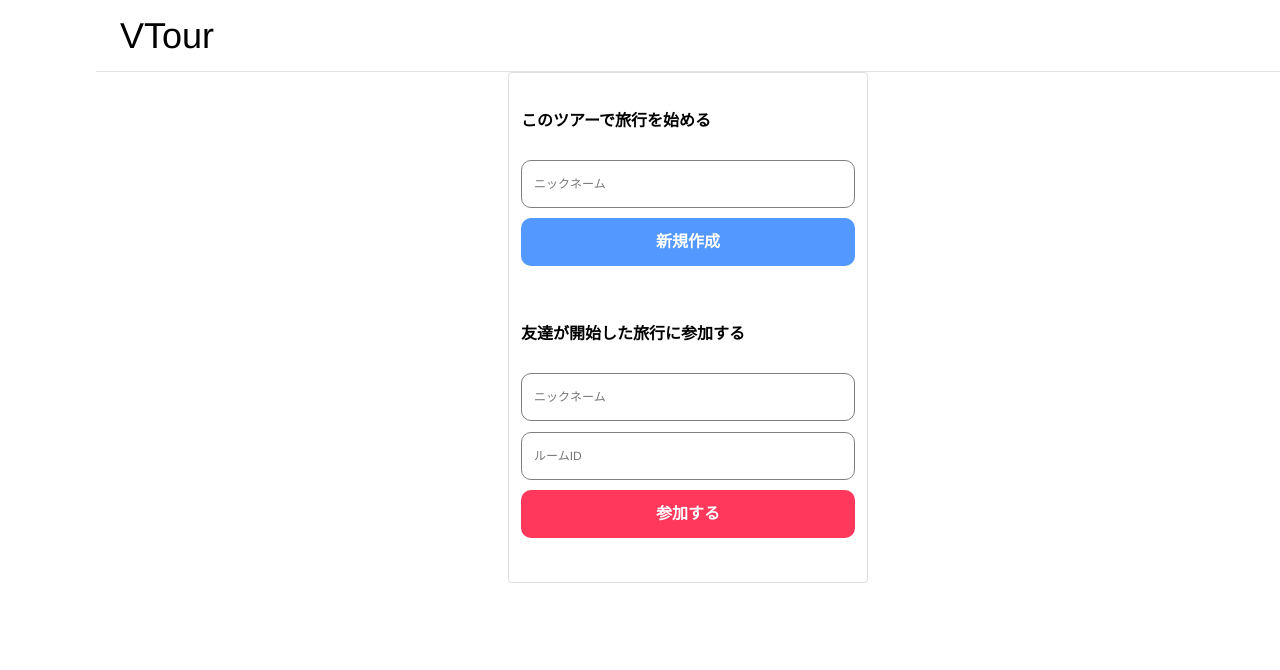
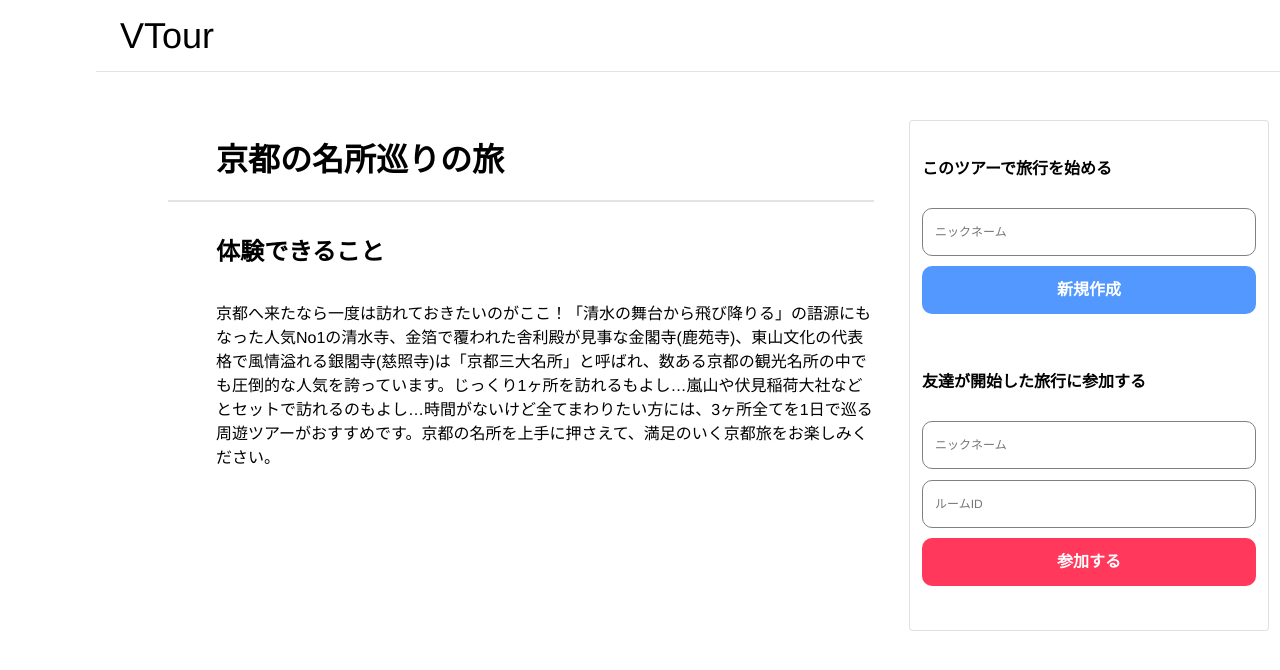
Before and after one commit to shortintern2020-B-frontier/TeamE, a Vue app: page /#/detail in a window 1280 px wide. Shown: the top 670 px of the page. Built offline with nearby package versions, Linux system fonts and the light colour scheme.

Commit message:
add package detail

```diff
--- a/src/components/packageDetail.vue
+++ b/src/components/packageDetail.vue
@@ -0,0 +1,48 @@
+<template>
+  <div class="package-detail">
+    <div class="title-container">
+      <h2>{{ contentTitle }}</h2>
+    </div>
+    <div class="detail-container">
+      <h6>体験できること</h6>
+      <p>{{ contentAbout }}</p>
+
+
+    </div>
+  </div>
+</template>
+
+<script>
+export default {
+  data: () => ({
+    contentTitle: "京都の名所巡りの旅",
+    startPointName: "四条河原町",
+    endPointName: "金閣寺",
+    contentAbout:
+      "京都へ来たなら一度は訪れておきたいのがここ！「清水の舞台から飛び降りる」の語源にもなった人気No1の清水寺、金箔で覆われた舎利殿が見事な金閣寺(鹿苑寺)、東山文化の代表格で風情溢れる銀閣寺(慈照寺)は「京都三大名所」と呼ばれ、数ある京都の観光名所の中でも圧倒的な人気を誇っています。じっくり1ヶ所を訪れるもよし…嵐山や伏見稲荷大社などとセットで訪れるのもよし…時間がないけど全てまわりたい方には、3ヶ所全てを1日で巡る周遊ツアーがおすすめです。京都の名所を上手に押さえて、満足のいく京都旅をお楽しみください。"
+  })
+};
+</script>
+
+<style lang="css">
+.title-container {
+  margin-top: 64px;
+  padding-bottom: 16px;
+  padding-left: 48px;
+  border-bottom: solid 2px #e3e3e3;
+}
+
+.title-container h2 {
+  font-size: 32px;
+}
+
+.detail-container {
+  margin-top: 32px;
+  padding-left: 48px;
+}
+
+.detail-container p {
+  padding-top: 32px;
+  font-size: 16px;
+}
+</style>
--- a/src/views/Detail.vue
+++ b/src/views/Detail.vue
@@ -1,7 +1,14 @@
 <template>
   <div class="detail">
-    <navBar />
-    <joinButton />
+    <navbar />
+    <div class="package-container">
+      <div class="contents-detail">
+        <packageDetail />
+      </div>
+      <div class="button-container">
+        <joinButton />
+      </div>
+    </div>
   </div>
 </template>
 
@@ -9,13 +16,32 @@
 // @ is an alias to /src
 // import HelloWorld from '@/components/HelloWorld.vue'
 import joinButton from "@/components/joinButton.vue";
-import navBar from "@/components/navBar.vue";
+import navbar from "@/components/navbar.vue";
+import packageDetail from "@/components/packageDetail.vue";
 
 export default {
   name: "detail",
   components: {
     joinButton,
-    navBar
+    navbar,
+    packageDetail
   }
 };
 </script>
+
+<style lang="css">
+.package-container {
+  display: flex;
+}
+
+.contents-detail {
+  width: 65%;
+}
+
+.button-container {
+  width: 35%;
+  padding-top: 48px;
+}
+
+
+</style>
```
Also changed, not shown: 1 other file (tests, documents, lock files or other folders).
